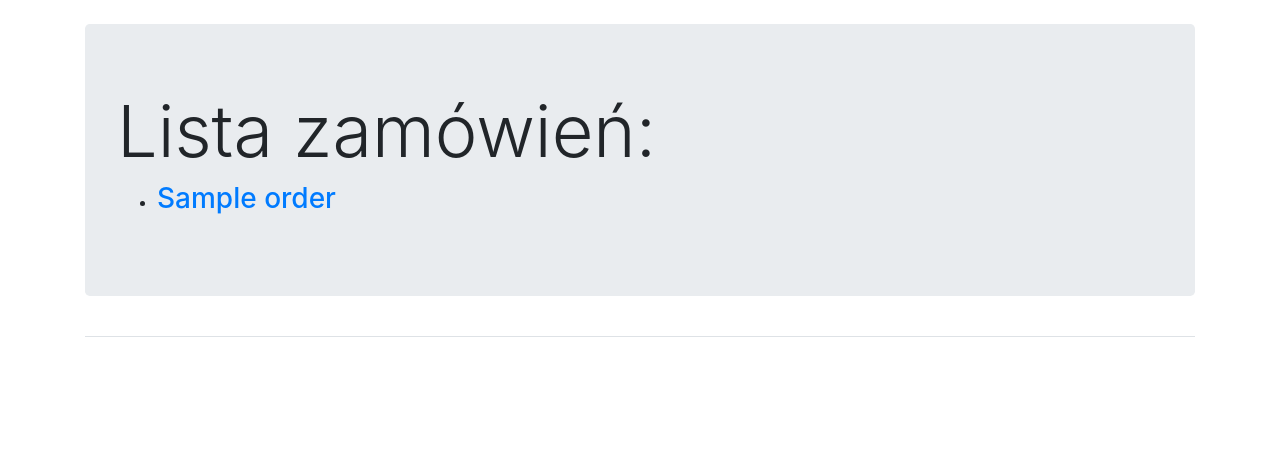
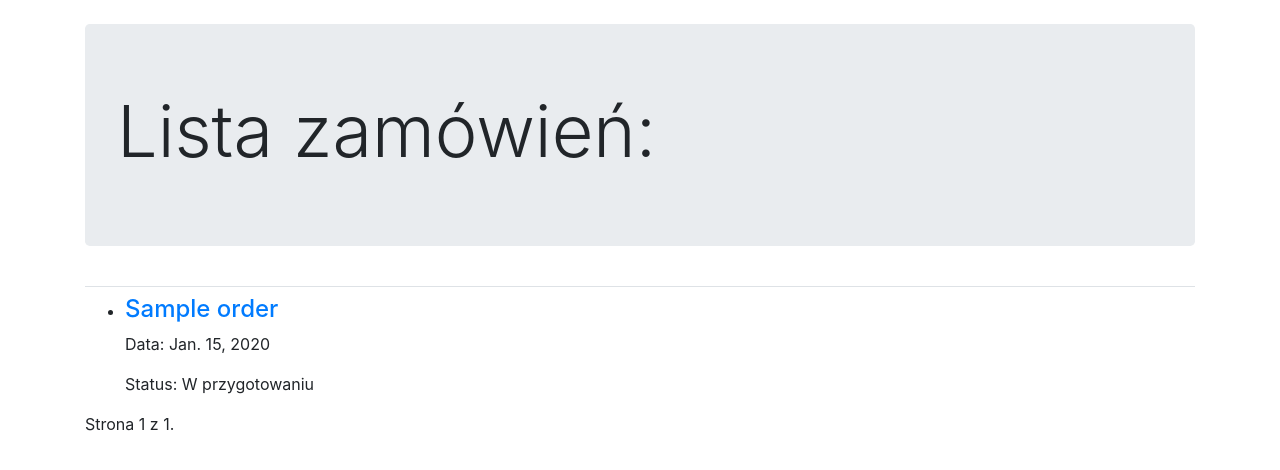
Before and after one commit to Gryzmol88/DragonOrder, a Django app: page /order_list/ in a window 1280 px wide. Shown: the part 58-528 px from the top of the page. Run offline with Django 4.2, Linux system fonts and the light colour scheme; tables that the repository leaves empty hold one stand-in row (values such as "Sample post"); some libraries are stand-ins or nearby versions.

Commit message:
add order list and templates html

```diff
--- a/order/templates/order/order_list.html
+++ b/order/templates/order/order_list.html
@@ -1,19 +1,27 @@
-
 {% extends "order/base.html" %}
 
 {% block page_header %}
   <div class="jumbotron">
     <h1 class="display-3">Lista zamówień:</h1>
+  </div>
+{% endblock page_header %}
 
-  <ul>
+    <div>
+      {% block content %}
+        <ul>
     {% for order in orders %}
-      <li><h3>
+
+      <li><h4>
         <a href="{% url 'order:order_list'  %}">{{ order }}</a>
-      </h3></li>
-    {% empty %}
+      </h4></li>
+    <p>Data:  {{ order.date_of_order }}</p>
+    <p>Status:  {{ order.status }}</p>
+
+{% empty %}
       <li><h3>Brak dodanych zamówień.</h3></li>
     {% endfor %}
   </ul>
 
-  </div>
-{% endblock page_header %}
+      {% include "order/pagination.html" with page=orders %}
+      {% endblock content %}
+    </div>
--- /dev/null
+++ b/order/templates/order/pagination.html
@@ -0,0 +1,13 @@
+<div class="pagination">
+    <span class="step-links">
+        {% if page.has_previous %}
+        <a href="?page={{page.previous_page_number}}">Poprzednia</a>
+        {% endif %}
+        <span class="current">
+            Strona {{ page.number }} z {{page.paginator.num_pages }}.
+        </span>
+        {% if page.has_next %}
+        <a href="?page={{page.next_page_number }}">Następna</a>
+        {% endif %}
+    </span>
+</div>
--- a/order/views.py
+++ b/order/views.py
@@ -1,10 +1,19 @@
 from django.shortcuts import render
 from .models import Order
+from django.core.paginator import Paginator, EmptyPage, PageNotAnInteger
 
 def index(request):
     return render(request, 'order/index.html')
 
 def order_list(request):
-    orders = Order.objects.all
-    context = {'orders': orders}
+    object_list = Order.objects.all()
+    paginator = Paginator(object_list, 5)
+    page = request.GET.get('page')
+    try:
+        orders = paginator.page(page)
+    except PageNotAnInteger:
+        orders = paginator.page(1)
+    except EmptyPage:
+        orders = paginator.page(paginator.num_pages)
+    context = {'orders': orders, 'page': page}
     return render(request, 'order/order_list.html', context)
```
Also changed, not shown: order/templates/order/base.html (+0 -8 lines).
